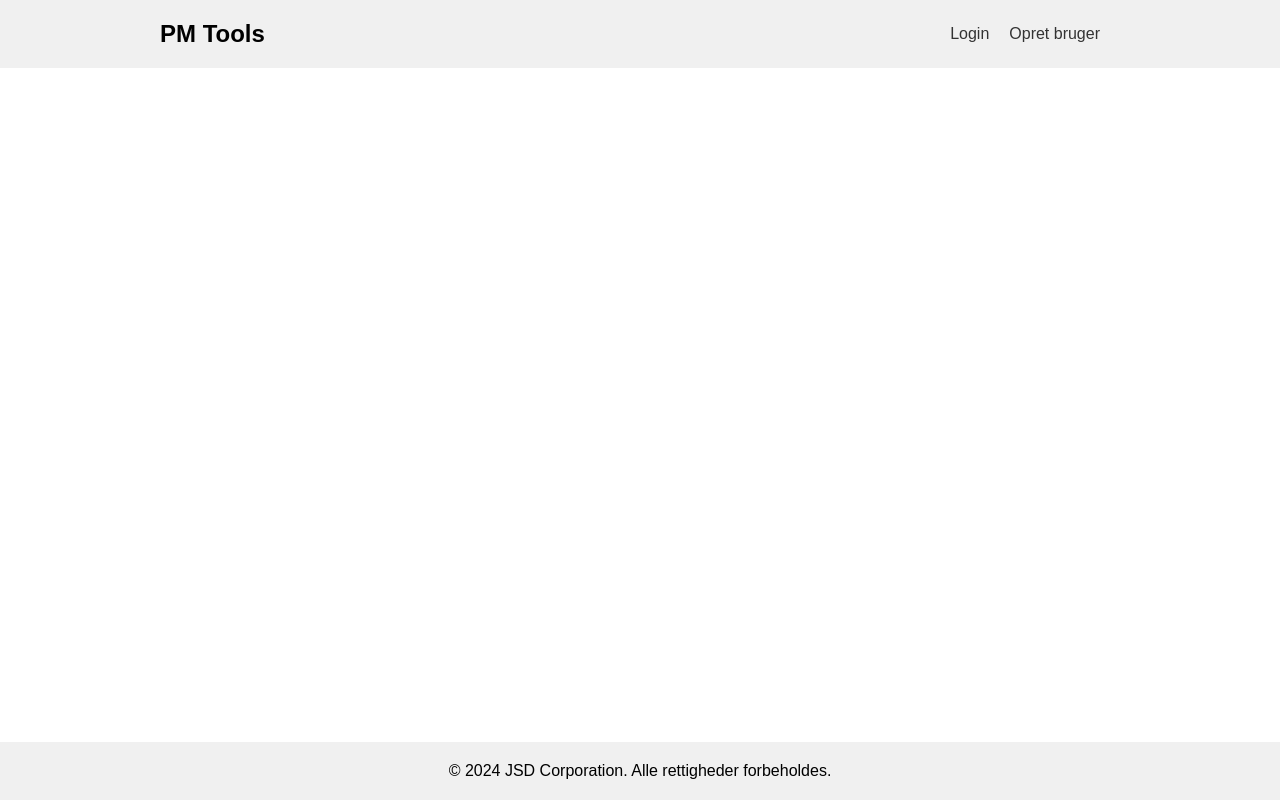
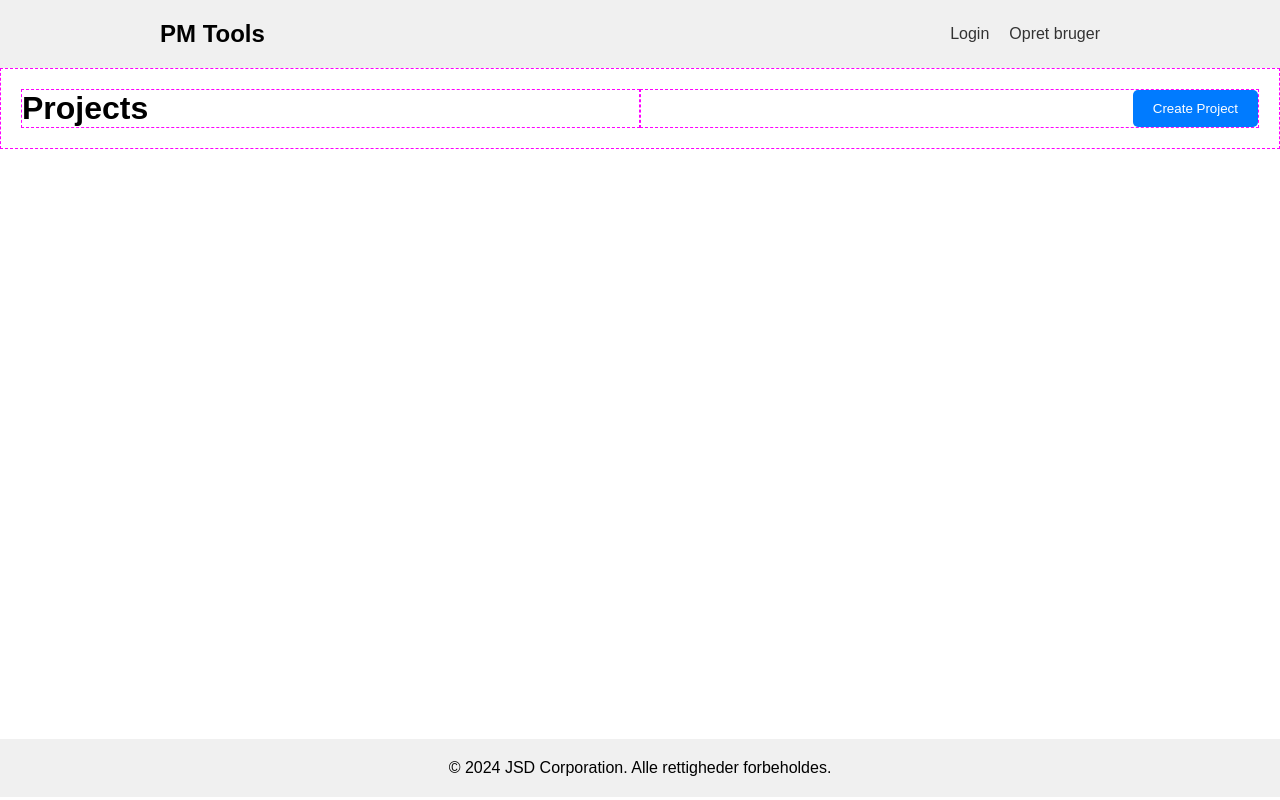
Before and after one commit to BitBenders-Union/H3ProjectManagerFrontend, an Angular app in the folder H3ProjectManagerFrontend/: page /project-dashboard in a window 1280 px wide. Before the commit this address led to /. Built offline with nearby package versions, Linux system fonts and the light colour scheme.

Commit message:
added folders

```diff
--- a/H3ProjectManagerFrontend/src/app/app.component.css
+++ b/H3ProjectManagerFrontend/src/app/app.component.css
@@ -8,9 +8,20 @@
 }
 
 .main-content{
-    flex: 1;
+    flex: 11;
     display: flex;
     flex-direction: column;
     align-items: center;
-    justify-content: center;
+    /* justify-content: flex-start; */
+    /* min-height: 83.5%; */
 }
+
+.header-section{
+    flex: 1;
+}
+
+
+.footer-section{
+    flex: 1;
+
+}
--- a/H3ProjectManagerFrontend/src/app/app.config.ts
+++ b/H3ProjectManagerFrontend/src/app/app.config.ts
@@ -3,7 +3,8 @@ import { provideRouter } from '@angular/router';
 
 import { routes } from './app.routes';
 import { provideClientHydration } from '@angular/platform-browser';
+import { provideHttpClient } from '@angular/common/http';
 
 export const appConfig: ApplicationConfig = {
-  providers: [provideRouter(routes), provideClientHydration()]
+  providers: [provideRouter(routes), provideClientHydration(), provideHttpClient()]
 };
--- a/H3ProjectManagerFrontend/src/app/app.routes.ts
+++ b/H3ProjectManagerFrontend/src/app/app.routes.ts
@@ -1,3 +1,4 @@
+import { ProjectDashboardComponent } from './components/project-dashboard/project-dashboard.component';
 import { Routes } from '@angular/router';
 import { FrontpageComponent } from './components/frontpage/frontpage.component';
 import { LoginComponent } from './components/login/login.component';
@@ -6,6 +7,6 @@ import { UserDashboardComponent } from './components/user-dashboard/user-dashboa
 export const routes: Routes = [
   { path: '', component: FrontpageComponent},
   { path: 'login', component: LoginComponent},
-  { path: 'user-dashboard', component: UserDashboardComponent}
+  { path: 'project-dashboard', component: ProjectDashboardComponent}
 
 ];
--- a/H3ProjectManagerFrontend/src/app/components/login/login.component.css
+++ b/H3ProjectManagerFrontend/src/app/components/login/login.component.css
@@ -12,8 +12,8 @@
     backdrop-filter: blur(8.1px);
     -webkit-backdrop-filter: blur(8.1px);
     border: 1px solid rgba(255, 255, 255, 0.1);
-     background-color: #1b1d1e; /*slet den her */
-     color: white;
+    background-color: #1b1d1e; /*slet den her */
+    color: white;
 }
 
 h1 {
--- a/H3ProjectManagerFrontend/src/app/components/project-dashboard/project-dashboard.component.css
+++ b/H3ProjectManagerFrontend/src/app/components/project-dashboard/project-dashboard.component.css
@@ -0,0 +1,22 @@
+
+
+.overview{
+    width: 100vw;
+    display: flex;
+    border: 1px dashed magenta;
+    padding: 20px;
+}
+
+.title{
+    border: 1px dashed magenta;
+    flex: 1;
+    display: flex;
+
+}
+
+.create{
+    border: 1px dashed magenta;
+    flex: 1;
+    display: flex;
+    justify-content: flex-end;
+}
--- a/H3ProjectManagerFrontend/src/app/components/project-dashboard/project-dashboard.component.html
+++ b/H3ProjectManagerFrontend/src/app/components/project-dashboard/project-dashboard.component.html
@@ -1 +1,8 @@
-<p>project-dashboard works!</p>
+<div class="overview">
+    <div class="title">
+        <h1>Projects</h1>
+    </div>
+    <div class="create">
+        <button>Create Project</button>
+    </div>
+</div>
--- a/H3ProjectManagerFrontend/src/app/components/user-dashboard/user-dashboard.component.css
+++ /dev/null
@@ -1,47 +0,0 @@
-
-.container{
-    height: auto;
-    width: 100vw;
-    display: flex;
-    flex-direction: column;
-    justify-content: center;
-    align-items: center;
-
-}
-
-
-.project-container{
-    width: 100%;
-    display: flex;
-    flex-direction: column;
-    justify-content: center;
-    align-items: center;
-    margin-top: 20px;
-    /* border: solid 1px #d3d3d3; */
-
-}
-
-
-.project-card{
-    width: 40%;
-    min-height: 20%;
-    display: flex;
-    flex-direction: column;
-    justify-content: center;
-    align-items: center;
-    border: solid 1px #d3d3d3;
-    border-radius: 15px;
-    margin: 10px 0;
-    background-color: #007bff;;
-    transition: background-color 0.3s ease;
-    color: #fff;
-}
-
-.project-card:hover{
-    background-color: #0056b3;
-}
-
-h2{
-    margin-top: 50px;
-    margin-bottom: 20px;
-}
--- a/H3ProjectManagerFrontend/src/app/components/user-dashboard/user-dashboard.component.html
+++ /dev/null
@@ -1,23 +0,0 @@
-
-
-<!-- in user dashboard we can se an overview of projects we have created and projects we are a part of -->
-
-
-<div class="container">
-
-    <h2>OWN PROJECTS</h2>
-
-    <div class="own-projects project-container" *ngFor="let project of ownProjects">
-
-        <app-project class="project-card"></app-project>
-
-    </div>
-
-    <h2>OTHERS PROJECTS</h2>
-
-    <div class="others-projects project-container" *ngFor="let project of othersProjects">
-
-        <app-project class="project-card"></app-project>
-
-    </div>
-</div>
--- a/H3ProjectManagerFrontend/src/app/components/user-dashboard/user-dashboard.component.ts
+++ b/H3ProjectManagerFrontend/src/app/components/user-dashboard/user-dashboard.component.ts
@@ -16,20 +16,12 @@ import { CommonModule } from '@angular/common';
 export class UserDashboardComponent {
 
 
-  ownProjects: any[] = [];
-
-  othersProjects: any[] = [];
 
   ngOnInit(){
 
-    this.ownProjects = this.getProjects();
-    this.othersProjects = this.getProjects();
   }
 
-  // get a list of projects, change to api call
-  getProjects(){
 
-    return [0, 0, 0];
-  }
+
 
 }
--- /dev/null
+++ b/H3ProjectManagerFrontend/src/app/models/user.ts
@@ -0,0 +1,6 @@
+export interface user{
+    id: number;
+    username: string;
+    firstName: string;
+    lastName: string;
+}
```
Also changed, not shown: H3ProjectManagerFrontend/src/app/service/api-service.service.ts (added, +20 -0 lines), 2 other files (tests, documents, lock files or other folders).
